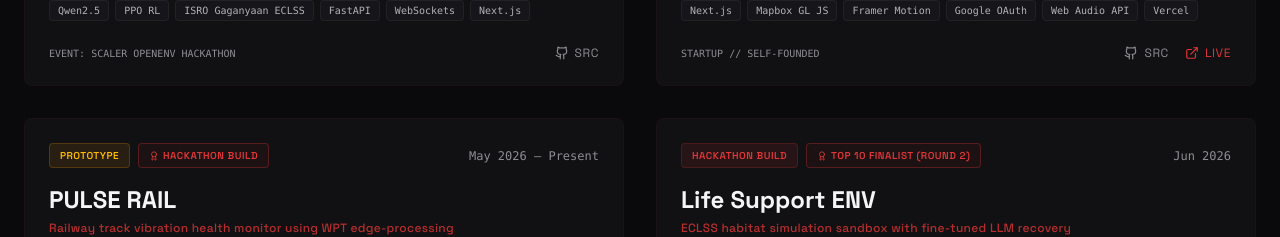
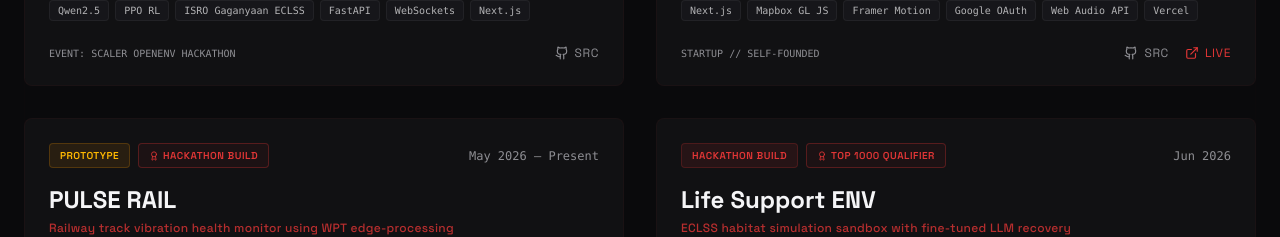
Before and after one commit to tsrinath2007/Personal-site, a Next.js app: page / in a window 1280 px wide. Shown: the part 1476-1713 px from the top of the page. Built offline with nearby package versions, Linux system fonts and the light colour scheme.

Commit message:
fix: update Samsung Solve for Tomorrow result to Top 1000 Qualifier

```diff
--- a/src/data/projects.ts
+++ b/src/data/projects.ts
@@ -74,7 +74,7 @@ export const PROJECTS: Project[] = [
     githubUrl: "https://github.com/tsrinath2007/Scaler-Round-2",
     status: "Hackathon Build",
     event: "Samsung Solve for Tomorrow",
-    award: "Top 10 Finalist (Round 2)",
+    award: "Top 1000 Qualifier",
     date: "Jun 2026",
     highlights: [
       "Fine-tuned Qwen2.5-1.5B with custom LoRA adapter on 1,200+ pages of NASA life-support reports",
@@ -183,7 +183,7 @@ export const HACKATHONS: HackathonItem[] = [
     event: "Samsung Solve for Tomorrow",
     project: "Life Support ENV",
     projectId: "life-support-env",
-    outcome: "Top 10 Finalist (Round 2)",
+    outcome: "Top 1000 Qualifier",
     date: "Jun 2026",
     githubUrl: "https://github.com/tsrinath2007/Scaler-Round-2"
   },
```
